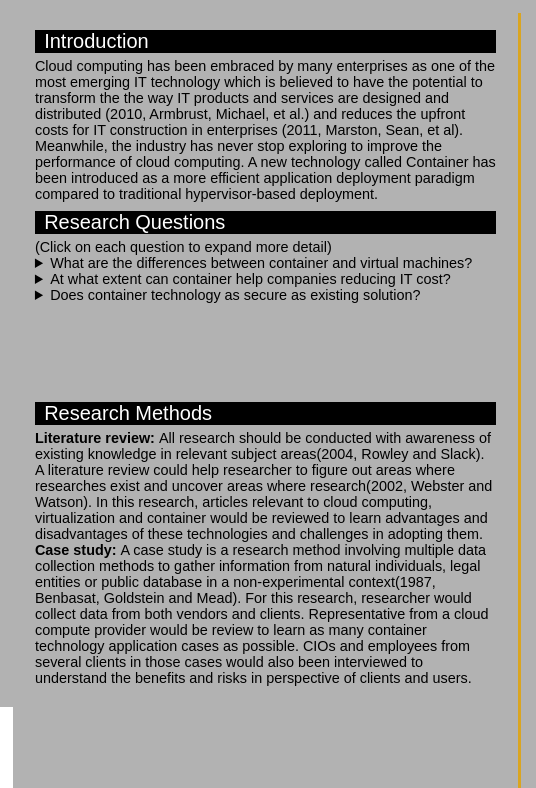
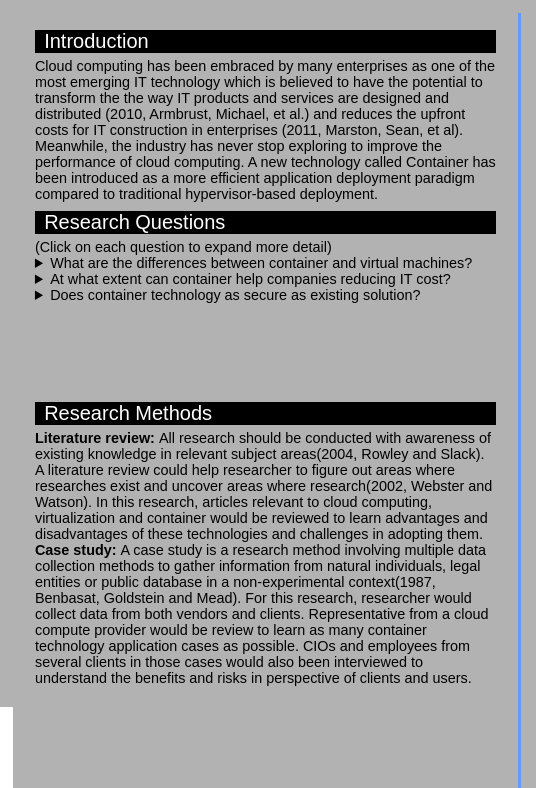
Before and after one commit to Uh-huh-Philip/Uh-huh-Philip.github.io, a plain HTML site: page eposter.html in a window 1280 px wide. Shown: the part 93-881 px from the top of the page, 0-536 px from the left. Drawn offline with Linux system fonts and the light colour scheme; grey boxes are pictures that could not be loaded.

Commit message:
Update eposter.html

```diff
--- a/eposter.html
+++ b/eposter.html
@@ -110,7 +110,7 @@
 
             font-size: 1.8vh;
             height: 100%;
-            background-color: goldenrod;
+            background-color: #6599ff;
         }
         #left{
             /* previous syntax */
```
